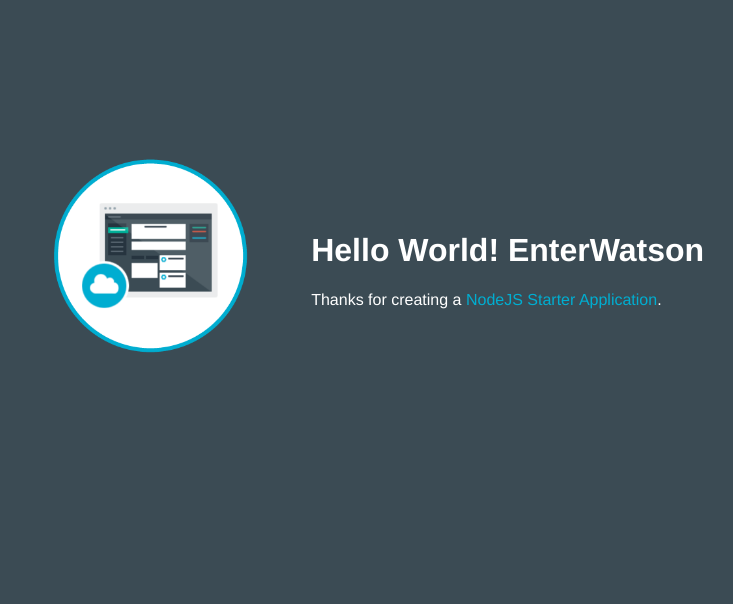
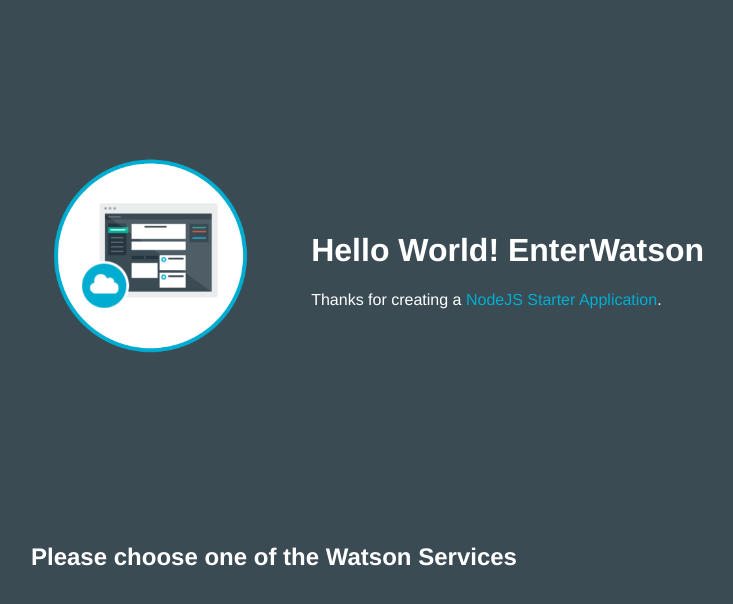
Before and after one commit to iic-sydney/EnterWatson, a website: page public/index.html in a window 1280 px wide. Shown: the whole page, without its empty margins (231-964 px from the left). Drawn offline with Linux system fonts and the light colour scheme.

Commit message:
First change

```diff
--- a/public/index.html
+++ b/public/index.html
@@ -21,6 +21,14 @@
         </td>
       </tr>
     </table>
+
+    <table width:100% align="center">
+      <tr colspan="2">
+        <td>
+          <h2 id="selection_table">Please choose one of the Watson Services</h2>
+        </td>
+      </tr>
+    </table>
   </body>
 
 </html>
```
